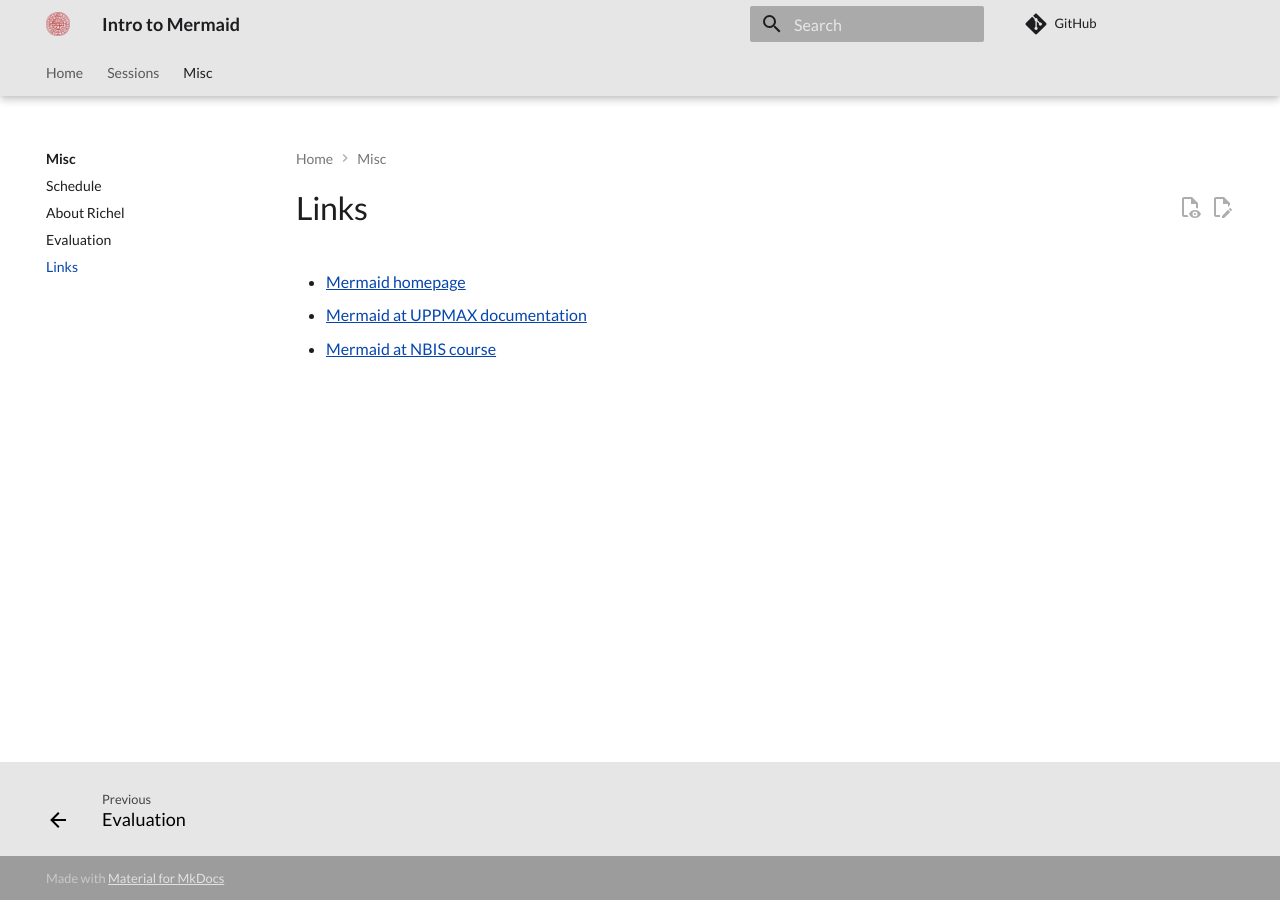
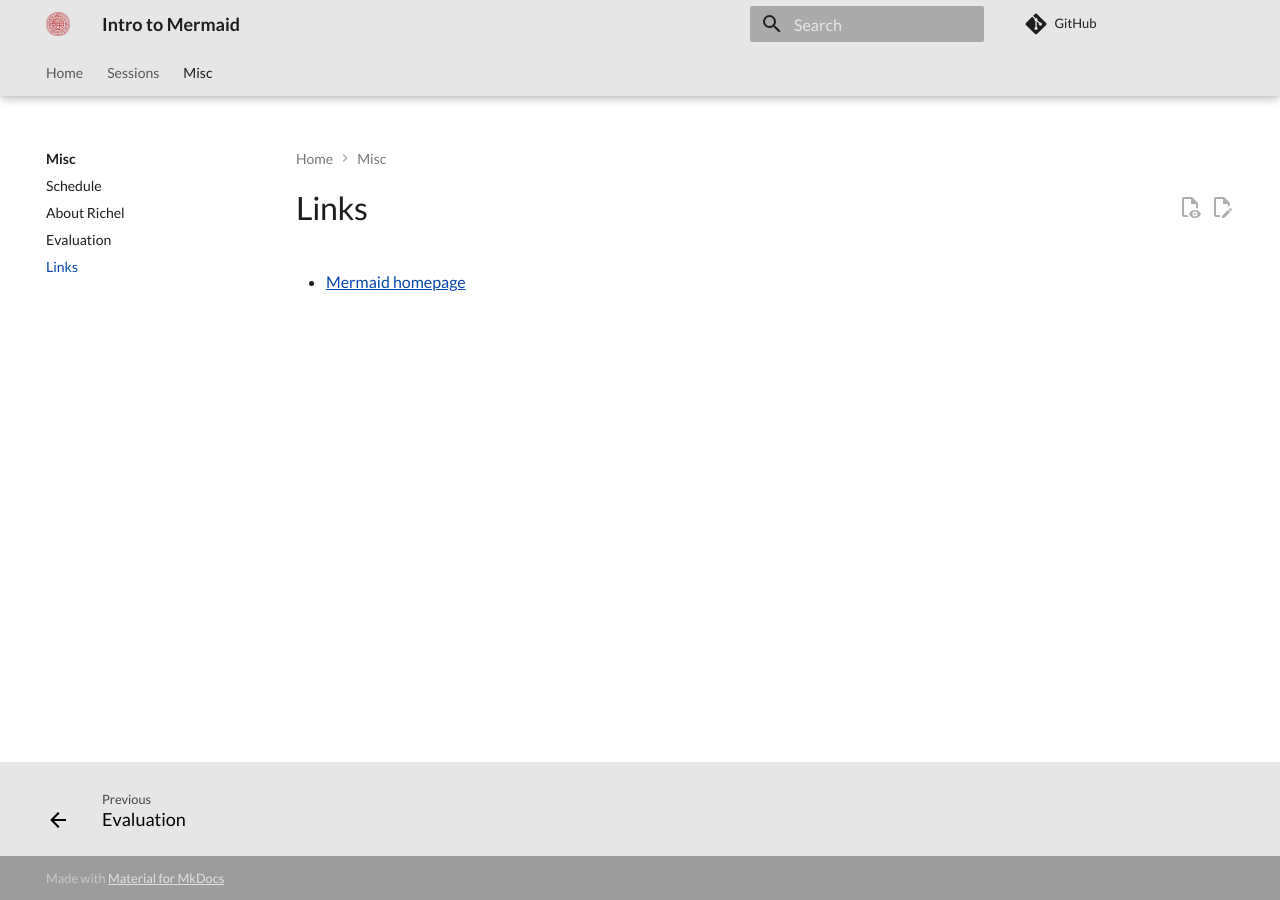
Before and after one commit to richelbilderbeek/lesson_mermaid, an MkDocs documentation site: the page built from docs/misc/links.md, in a window 1280 px wide. Built offline with MkDocs 1.6.1 and Material for MkDocs 9.7.7, drawn with Linux system fonts in a browser that asks for light colours; comment, search, counter and statistics services are not loaded.

Commit message:
Fix links

```diff
--- a/docs/misc/links.md
+++ b/docs/misc/links.md
@@ -1,5 +1,3 @@
 # Links
 
 - [Mermaid homepage](https://mermaid.js.org/)
-- [Mermaid at UPPMAX documentation](https://docs.uppmax.uu.se/getting_started/login_bianca/#overview)
-- [Mermaid at NBIS course](https://uppmax.github.io/programming_formalisms/misc/exercise_procedure/)
```
